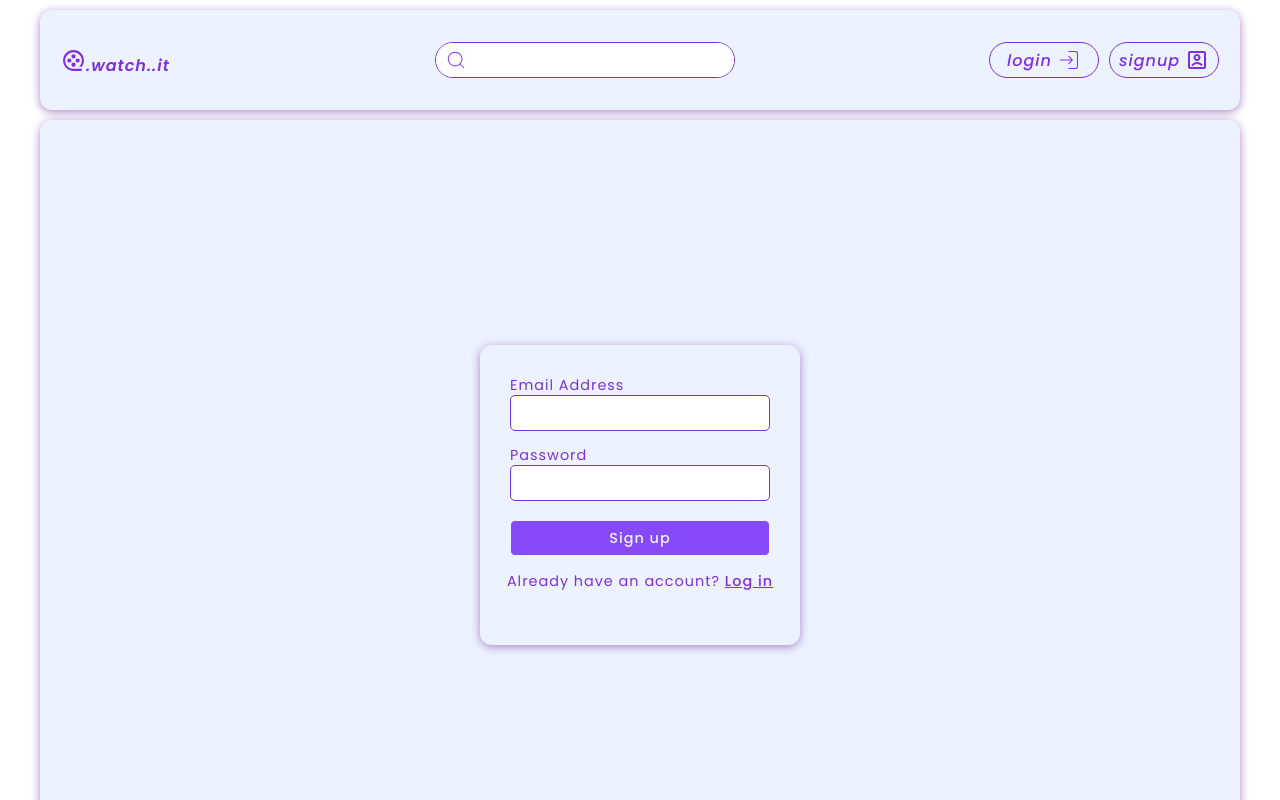
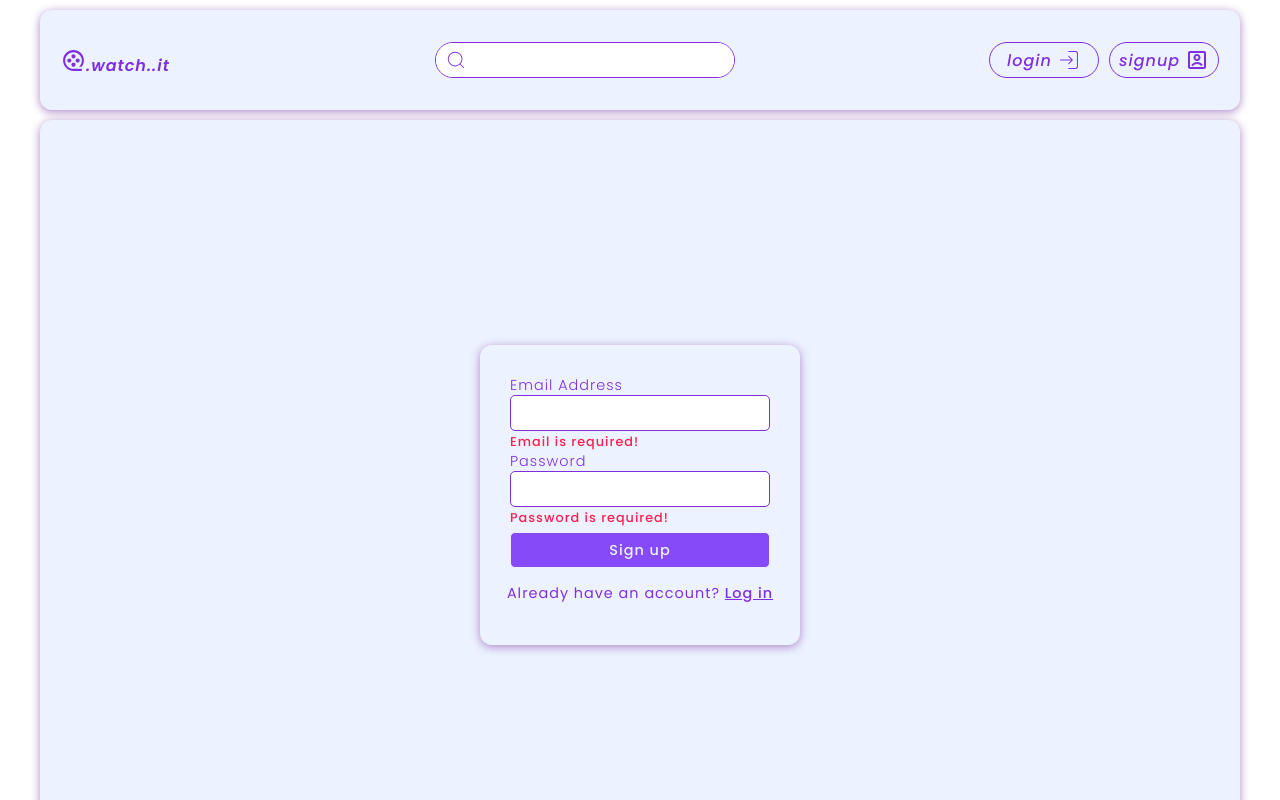
Before and after one commit to andbudha/watch-it, a React (Vite) app: page /signup in a window 1280 px wide. Both pictures are taken after a click on the element "Sign up". Shown: the top 800 px of the page. Built offline with nearby package versions, Linux system fonts and the light colour scheme; no server answers.

Commit message:
Signup comp updated/getting form-values and handling errors func-ties implemented

```diff
--- a/src/components/pages/Signup/Signup.module.scss
+++ b/src/components/pages/Signup/Signup.module.scss
@@ -30,12 +30,13 @@
       // border: 1px solid;
       height: 20px;
       width: 260px;
+      font-weight: 300;
       @include flexBox(nowrap, row, start, center);
     }
     .input_box {
       // border: 1px solid;
       width: 260px;
-      height: 50px;
+      height: 56px;
       .signup_input {
         width: 260px;
         height: 36px;
@@ -45,7 +46,7 @@
         outline: none;
         letter-spacing: 1.5px;
       }
-      .formik_error_text {
+      .error_text {
         color: $error_color;
         font-size: 0.8rem;
         font-weight: 500;
--- a/src/components/pages/Signup/Signup.tsx
+++ b/src/components/pages/Signup/Signup.tsx
@@ -7,24 +7,77 @@ export const Signup = () => {
     useState<string>('');
   const [signupPasswordInputValue, setSignupPasswordInputValue] =
     useState<string>('');
+  const [signupEmailInputError, setSignupEmailInputError] =
+    useState<boolean>(false);
+  const [signupPasswordInputError, setSignupPasswordInputError] =
+    useState<boolean>(false);
+
+  type SignupValuesType = {
+    email: string;
+    password: string;
+  };
+  type SignupErrorsType = {
+    email: string;
+    password: string;
+  };
+  const signupValues: SignupValuesType = {
+    email: signupEmailInputValue,
+    password: signupPasswordInputValue,
+  };
 
   const catchSignupEmailValueHandler = (e: ChangeEvent<HTMLInputElement>) => {
     setSignupEmailInputValue(e.currentTarget.value);
+    if (validation.email.length > 0) {
+      setSignupEmailInputError(true);
+    }
   };
 
   const catchSignupPasswordValueHandler = (
     e: ChangeEvent<HTMLInputElement>
   ) => {
     setSignupPasswordInputValue(e.currentTarget.value);
+    if (validation.password.length > 0) {
+      setSignupPasswordInputError(true);
+    }
   };
 
+  const validate = (values: SignupValuesType) => {
+    const errors: SignupErrorsType = {
+      email: '',
+      password: '',
+    };
+    if (!values.email) {
+      errors.email = 'Email is required!';
+    } else if (
+      !/^[A-Z0-9._%+-]+@[A-Z0-9.-]+\.[A-Z]{2,4}$/i.test(values.email)
+    ) {
+      errors.email = 'Invalid email address';
+    }
+    if (!values.password) {
+      errors.password = 'Password is required!';
+    } else if (values.password.length < 6) {
+      errors.password = 'Must be at least 6 characters';
+    }
+    return errors;
+  };
+
+  const validation = validate(signupValues);
+
+  console.log(validation);
+
   const submitSignupValuesHandler = () => {
-    const signupValues = {
-      email: signupEmailInputValue,
-      password: signupPasswordInputValue,
-    };
-    console.log(signupValues);
+    if (validation.email && validation.password) {
+      setSignupEmailInputError(true);
+      setSignupPasswordInputError(true);
+    } else if (validation.email) {
+      setSignupEmailInputError(true);
+    } else if (validation.password) {
+      setSignupPasswordInputError(true);
+    } else if (!validation.email && !validation.password) {
+      console.log(signupValues);
+    }
   };
+
   return (
     <div className={styles.signup_main_box}>
       <div className={styles.signup_box}>
@@ -39,6 +92,9 @@ export const Signup = () => {
               value={signupEmailInputValue}
               type="email"
             />
+            {signupEmailInputError && validation.email && (
+              <span className={styles.error_text}>{validation.email}</span>
+            )}
           </div>
           <div className={styles.label_box}>
             <label htmlFor="password">Password</label>
@@ -50,6 +106,9 @@ export const Signup = () => {
               value={signupPasswordInputValue}
               type="password"
             />
+            {signupPasswordInputError && validation.password && (
+              <span className={styles.error_text}>{validation.password}</span>
+            )}
           </div>
           <div
             className={styles.signup_button}
```
